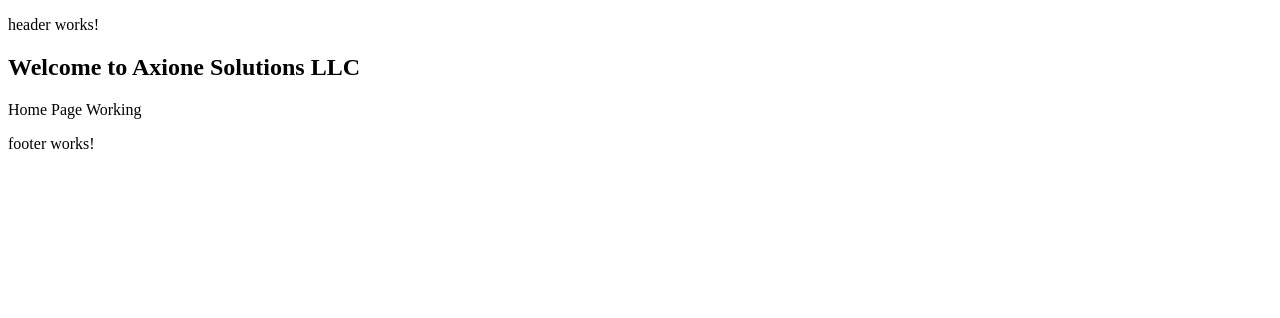
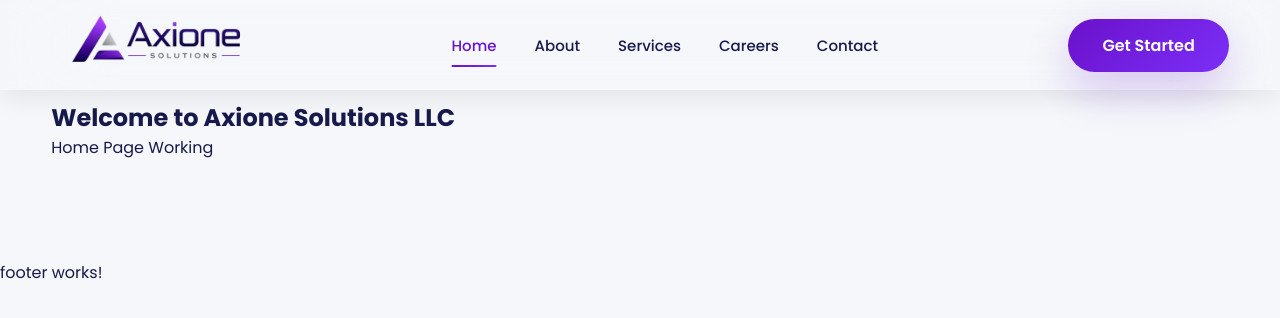
Before and after one commit to AmanKhansili/Axione, an Angular app in the folder frontend/axione-frontend/: page / in a window 1280 px wide. Shown: the top 318 px of the page. Built offline with nearby package versions, Linux system fonts and the light colour scheme.

Commit message:
header implemented with hamburger

```diff
--- a/frontend/axione-frontend/src/app/components/header/header.html
+++ b/frontend/axione-frontend/src/app/components/header/header.html
@@ -1 +1,26 @@
-<p>header works!</p>
+<header [class.scrolled]="isScrolled()">
+  <div class="container navbar">
+    <a routerLink="/" class="logo">
+      <img src="/Axione_Logo.png" alt="Axione Solutions" />
+    </a>
+
+    <nav class="nav-menu" [class.active]="mobileMenuOpen()">
+      @for (item of navItems; track item.path) {
+        <a
+          [routerLink]="item.path"
+          routerLinkActive="active"
+          [routerLinkActiveOptions]="{ exact: item.path === '/' }"
+          (click)="closeMenu()"
+        >
+          {{ item.label }}
+        </a>
+      }
+    </nav>
+
+    <div class="header-actions">
+      <a routerLink="/contact" class="btn btn-primary"> Get Started </a>
+
+      <button class="menu-toggle" (click)="toggleMenu()">☰</button>
+    </div>
+  </div>
+</header>
--- a/frontend/axione-frontend/src/app/components/header/header.scss
+++ b/frontend/axione-frontend/src/app/components/header/header.scss
@@ -0,0 +1,114 @@
+header {
+  position: fixed;
+  inset: 0 0 auto;
+  height: var(--header-height);
+  z-index: 1000;
+  transition: var(--transition);
+  background: #ffffff00;
+  backdrop-filter: blur(50px);
+  box-shadow: 0 8px 25px rgba(0, 0, 0, 0.08);
+}
+
+header.scrolled {
+  background: rgba(255, 255, 255, 0.95);
+  backdrop-filter: blur(18px);
+  box-shadow: var(--shadow-sm);
+}
+
+.navbar {
+  height: 100%;
+  display: flex;
+  align-items: center;
+  justify-content: space-between;
+}
+
+.logo {
+  flex-shrink: 0;
+}
+
+.logo img {
+  width: 210px;
+  transition: var(--transition);
+}
+
+.logo:hover img {
+  transform: scale(1.04);
+}
+
+.nav-menu {
+  display: flex;
+  align-items: center;
+  gap: 38px;
+}
+
+.nav-menu a {
+  position: relative;
+  color: var(--text);
+  font-size: 15px;
+  font-weight: 500;
+  transition: var(--transition);
+}
+
+.nav-menu a:hover,
+.nav-menu a.active {
+  color: var(--primary);
+}
+
+.nav-menu a::after {
+  content: '';
+  position: absolute;
+  left: 50%;
+  bottom: -10px;
+  width: 0;
+  height: 2px;
+  border-radius: 10px;
+  background: var(--gradient);
+  transform: translateX(-50%);
+  transition: var(--transition);
+}
+
+.nav-menu a:hover::after,
+.nav-menu a.active::after {
+  width: 100%;
+}
+
+.header-actions {
+  display: flex;
+  align-items: center;
+  gap: 18px;
+}
+
+.menu-toggle {
+  display: none;
+}
+@media (max-width: 992px) {
+  .menu-toggle {
+    display: flex;
+    align-items: center;
+    justify-content: center;
+    font-size: x-large;
+  }
+
+  .header-actions .btn {
+    display: none;
+  }
+
+  .nav-menu {
+    position: fixed;
+    top: var(--header-height);
+    right: -100%;
+    width: 300px;
+    height: calc(100vh - var(--header-height));
+    background: var(--surface);
+    flex-direction: column;
+    align-items: flex-start;
+    padding: 40px 30px;
+    gap: 30px;
+    box-shadow: var(--shadow-lg);
+    transition: 0.4s;
+  }
+
+  .nav-menu.active {
+    right: 0;
+  }
+}
--- a/frontend/axione-frontend/src/app/components/header/header.ts
+++ b/frontend/axione-frontend/src/app/components/header/header.ts
@@ -1,9 +1,34 @@
-import { Component } from '@angular/core';
+import { Component, HostListener, signal } from '@angular/core';
+import { RouterLink, RouterLinkActive } from '@angular/router';
 
 @Component({
   selector: 'app-header',
-  imports: [],
+  imports: [RouterLink, RouterLinkActive],
   templateUrl: './header.html',
   styleUrl: './header.scss',
 })
-export class Header {}
+export class Header {
+  mobileMenuOpen = signal(false);
+  isScrolled = signal(false);
+
+  navItems = [
+    { label: 'Home', path: '/' },
+    { label: 'About', path: '/about' },
+    { label: 'Services', path: '/services' },
+    { label: 'Careers', path: '/careers' },
+    { label: 'Contact', path: '/contact' },
+  ];
+
+  toggleMenu() {
+    this.mobileMenuOpen.update((v) => !v);
+  }
+
+  closeMenu() {
+    this.mobileMenuOpen.set(false);
+  }
+
+  @HostListener('window:scroll')
+  onScroll() {
+    this.isScrolled.set(window.scrollY > 20);
+  }
+}
--- a/frontend/axione-frontend/src/app/pages/about/about.html
+++ b/frontend/axione-frontend/src/app/pages/about/about.html
@@ -1 +1,3 @@
-<p>about works!</p>
+<section>
+  <p>about works!</p>
+</section>
--- a/frontend/axione-frontend/src/styles.scss
+++ b/frontend/axione-frontend/src/styles.scss
@@ -1 +1,140 @@
-/* You can add global styles to this file, and also import other style files */
+@import url('https://fonts.googleapis.com/css2?family=Inter:wght@300;400;500;600;700&family=Poppins:wght@400;500;600;700;800&display=swap');
+
+:root {
+  --primary: #6a11cb;
+  --primary-light: #7b2ff7;
+  --secondary: #171a4a;
+
+  --bg: #f5f7fa;
+  --surface: #ffffff;
+  --section: #f8f9ff;
+
+  --text: #171a4a;
+  --text-light: #666666;
+  --text-muted: #888888;
+
+  --border: #e8eaf3;
+
+  --gradient: linear-gradient(135deg, #6a11cb, #7b2ff7);
+
+  --radius-sm: 8px;
+  --radius-md: 12px;
+  --radius-lg: 18px;
+  --radius-xl: 24px;
+  --radius-round: 999px;
+
+  --shadow-sm: 0 5px 15px rgba(0, 0, 0, 0.08);
+  --shadow-md: 0 12px 35px rgba(0, 0, 0, 0.08);
+  --shadow-lg: 0 20px 45px rgba(0, 0, 0, 0.12);
+  --shadow-purple: 0 18px 45px rgba(106, 17, 203, 0.22);
+
+  --transition: 0.35s ease;
+
+  --container: 1320px;
+
+  --header-height: 90px;
+
+  --section-space: 100px;
+}
+
+*,
+*::before,
+*::after {
+  margin: 0;
+  padding: 0;
+  box-sizing: border-box;
+}
+
+html {
+  scroll-behavior: smooth;
+}
+
+body {
+  font-family: 'Poppins', sans-serif;
+  background: var(--bg);
+  color: var(--text);
+  overflow-x: hidden;
+}
+
+img {
+  max-width: 100%;
+  display: block;
+}
+
+a,
+button {
+  text-decoration: none;
+  border: none;
+  outline: none;
+}
+
+button {
+  cursor: pointer;
+  font-family: inherit;
+  background: transparent;
+}
+
+ul,
+ol {
+  list-style: none;
+}
+
+input,
+textarea,
+select {
+  font-family: inherit;
+  outline: none;
+}
+
+.container {
+  width: min(var(--container), 92%);
+  margin-inline: auto;
+}
+
+section {
+  padding: var(--section-space) 0;
+}
+
+.section-title {
+  font-size: clamp(2rem, 5vw, 3rem);
+  font-weight: 700;
+  color: var(--secondary);
+  margin-bottom: 18px;
+}
+
+.section-subtitle {
+  max-width: 650px;
+  color: var(--text-light);
+  line-height: 1.8;
+}
+
+.btn {
+  display: inline-flex;
+  align-items: center;
+  justify-content: center;
+  gap: 10px;
+  padding: 14px 34px;
+  border-radius: var(--radius-round);
+  font-weight: 600;
+  transition: var(--transition);
+}
+
+.btn-primary {
+  background: var(--gradient);
+  color: #fff;
+  box-shadow: var(--shadow-purple);
+}
+
+.btn-primary:hover {
+  transform: translateY(-4px);
+}
+
+.btn-outline {
+  border: 2px solid var(--primary);
+  color: var(--primary);
+}
+
+.btn-outline:hover {
+  background: var(--primary);
+  color: #fff;
+}
```
